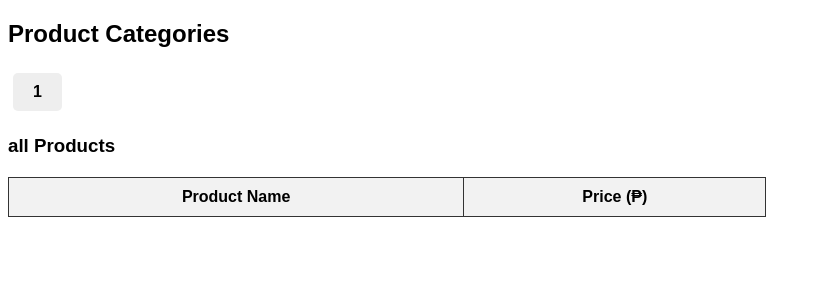
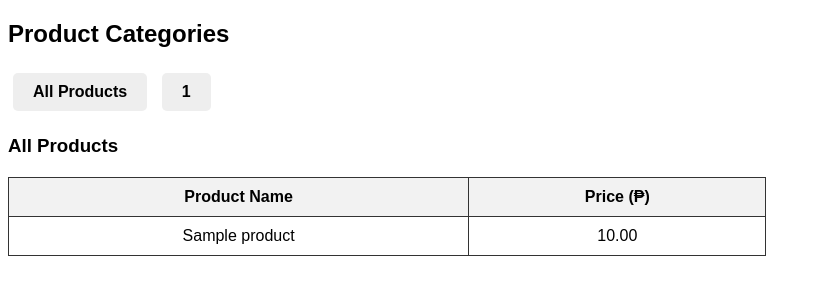
Before and after one commit to urdonyy/Brew-Bean-POS-System, a PHP site: page /index.php?category=all in a window 1280 px wide. Shown: the top 300 px of the page, without its empty margins (0-821 px from the left). Run offline with PHP 8.4, Linux system fonts and the light colour scheme; tables that the repository leaves empty or names only in its code hold one stand-in row (values such as "Sample post"); lists and menus that the app fills with data are empty.

Commit message:
:sparkles: fix filtering

```diff
--- a/classes/database.php
+++ b/classes/database.php
@@ -40,5 +40,7 @@ class Database {
         $stmt->execute();
         return $stmt->get_result();
     }
+
+
 }
 ?>
--- a/index.php
+++ b/index.php
@@ -8,7 +8,14 @@ $categories = $db->getCategories();
 
 // If category is selected
 $selectedCategory = isset($_GET['category']) ? $_GET['category'] : null;
-$products = $selectedCategory ? $db->getProductsByCategory($selectedCategory) : null;
+
+if ($selectedCategory === "all") {
+    $products = $db->getProducts(); // get all products
+} elseif ($selectedCategory) {
+    $products = $db->getProductsByCategory($selectedCategory);
+} else {
+    $products = null;
+}
 ?>
 
 <!DOCTYPE html>
@@ -52,14 +59,23 @@ $products = $selectedCategory ? $db->getProductsByCategory($selectedCategory) :
 
 <h2>Product Categories</h2>
 
+<!-- "All Products" link -->
+<a class="header" href="?category=all">All Products</a> <!-- the ?category=all is just a queryy saying that our categoy are equal to "all" -->
+
 <?php while($cat = $categories->fetch_assoc()): ?>
     <a class="header" href="?category=<?php echo urlencode($cat['product_id']); ?>">
-        <?php echo $cat['product_id']; ?>
+        <?php echo $cat['product_id']; ?> <!-- displaying the product id -->
     </a>
 <?php endwhile; ?>
 
 <?php if ($products): ?>
-    <h3><?php echo htmlspecialchars($selectedCategory); ?> Products</h3>
+    <h3>
+        <?php
+            echo ($selectedCategory === "all")
+                ? "All Products"
+                : htmlspecialchars($selectedCategory) . " Products";
+        ?>
+    </h3>
     <table>
         <tr>
             <th>Product Name</th>
```
